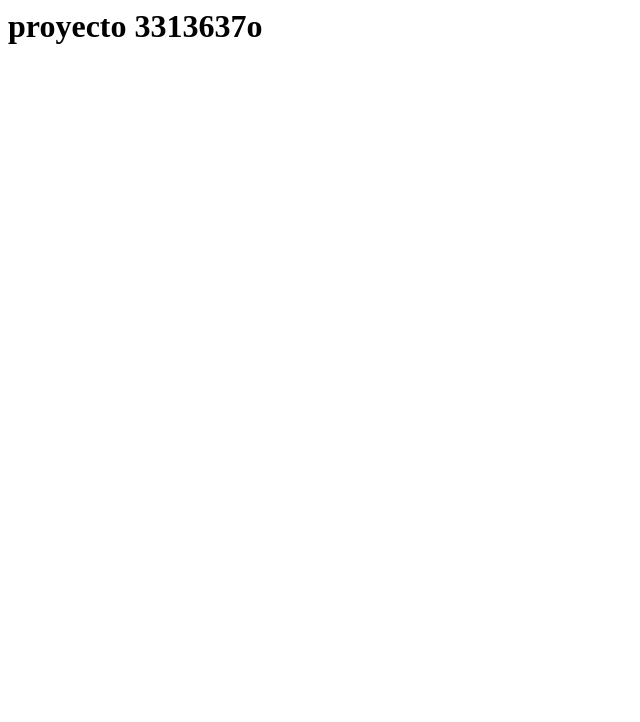
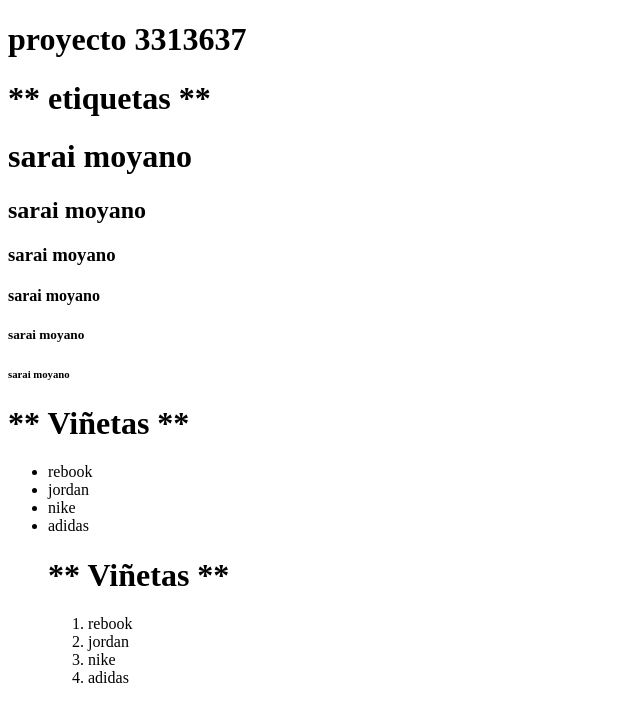
Before and after one commit to saray11-sm/Proyecto3313637, a plain HTML site: page index.html in a window 1280 px wide. Shown: the whole page, without its empty margins (0-640 px from the left). Drawn offline with Linux system fonts and the light colour scheme.

Commit message:
index actualizado

```diff
--- a/index.html
+++ b/index.html
@@ -1 +1,37 @@
-<h1>proyecto 3313637o</h1>
+
+<!DOCTYPE html>
+<html lang="en">
+<head>
+    <meta charset="UTF-8">
+    <meta name="viewport" content="width=device-width, initial-scale=1.0">
+    <title>proyect3313637</title>
+</head>
+<body>
+   <h1>proyecto 3313637</h1>
+
+   <h1>** etiquetas **</h1>
+   <h1>sarai moyano</h1>
+   <h2>sarai moyano</h2>
+   <h3>sarai moyano</h3>
+   <h4>sarai moyano</h4>
+   <h5>sarai moyano</h5>
+   <h6>sarai moyano</h6>
+
+  <h1>** Viñetas **</h1>
+  <ul>
+    <li>rebook</li>
+    <li>jordan</li>
+    <li>nike</li>
+    <li>adidas</li>
+
+    <h1>** Viñetas **</h1>
+  <ol>
+    <li>rebook</li>
+    <li>jordan</li>
+    <li>nike</li>
+    <li>adidas</li>
+
+
+
+</body>
+</html>
```
